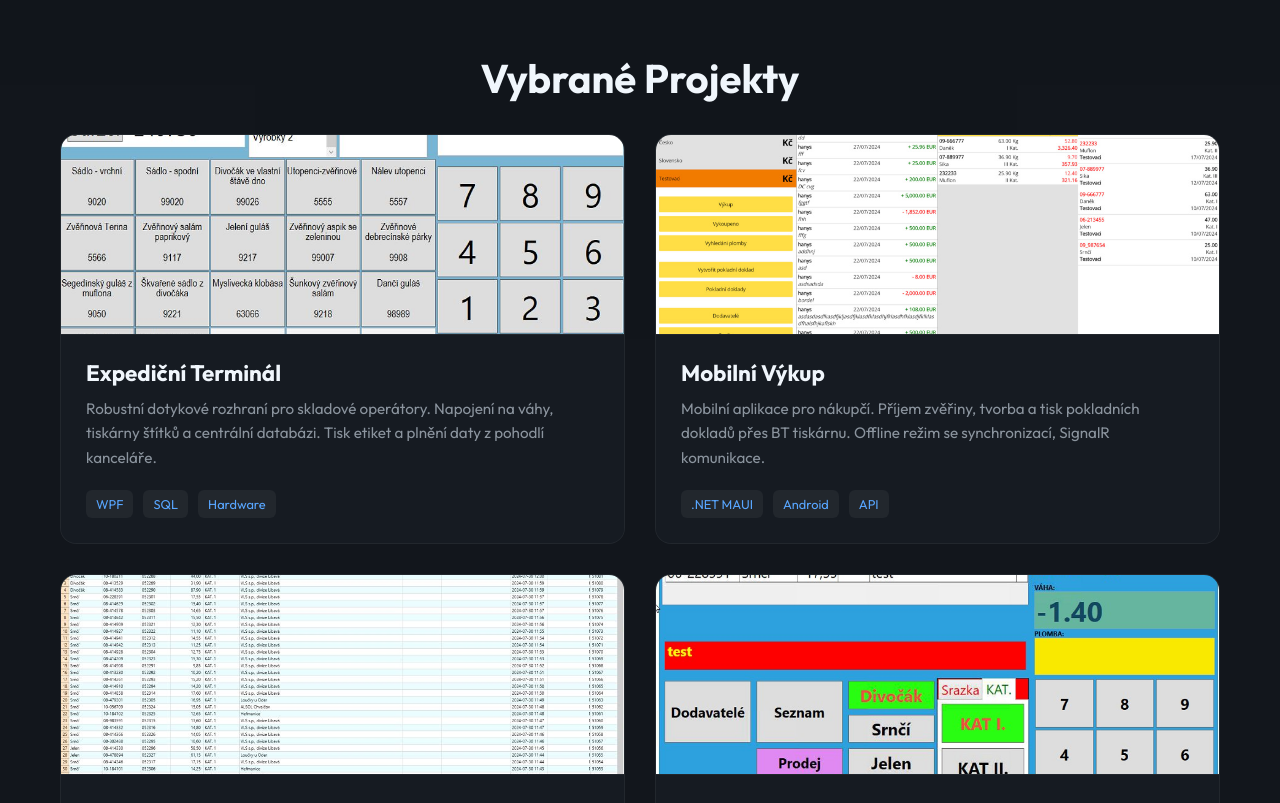
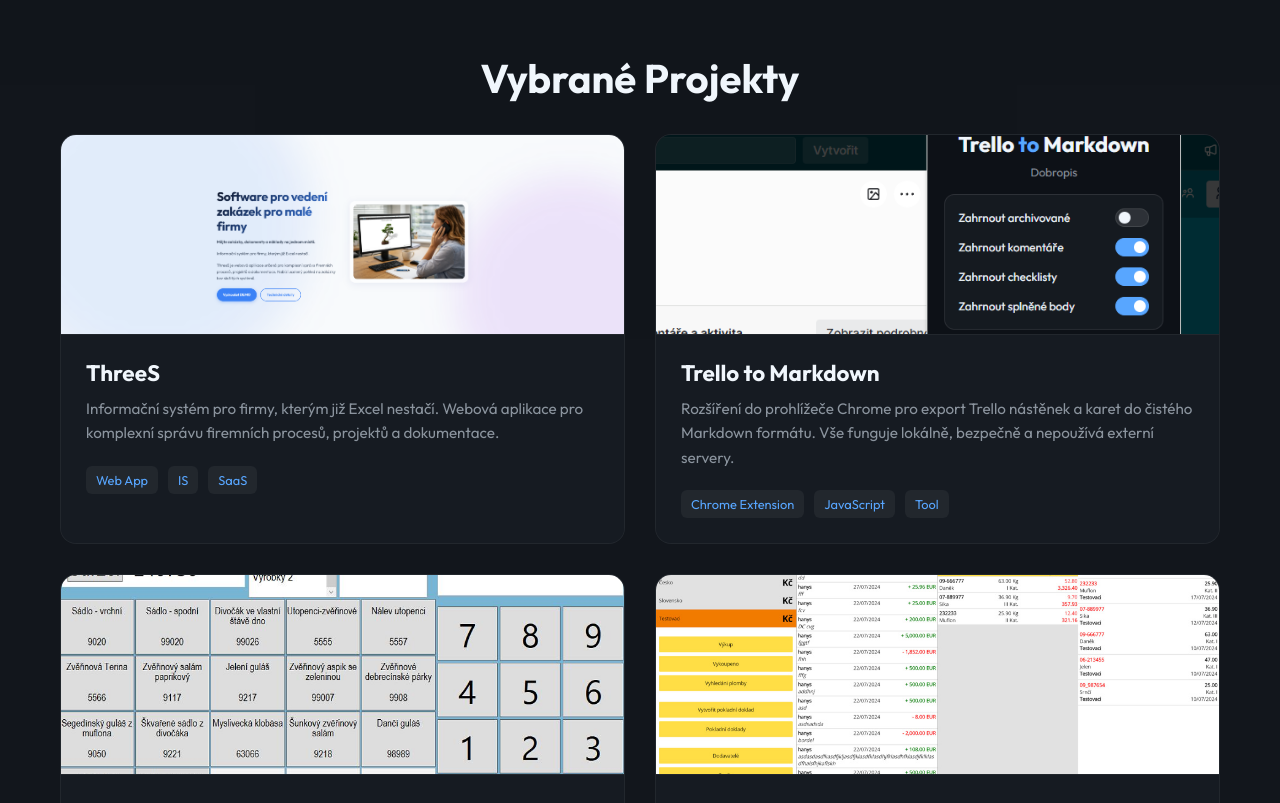
Before and after one commit to hanyscz/LuRa.Website, a plain HTML site: page index.html in a window 1280 px wide. Shown: the part 1440-2243 px from the top of the page. Drawn offline with Linux system fonts and the light colour scheme.

Commit message:
feat: Add ThreeS and Trello to Markdown projects with their images to the portfolio section.

```diff
--- a/index.html
+++ b/index.html
@@ -111,6 +111,40 @@
             <div class="container">
                 <h2 class="section-title">Vybrané Projekty</h2>
                 <div class="portfolio-grid">
+                    <!-- ThreeS -->
+                    <article class="project-card">
+                        <div class="project-image">
+                            <a href="https://threescz.github.io/Web/" target="_blank">
+                                <img src="images/projects/threes_screen.png" alt="ThreeS" loading="lazy">
+                            </a>
+                        </div>
+                        <div class="project-content">
+                            <h3>ThreeS</h3>
+                            <p>Informační systém pro firmy, kterým již Excel nestačí. Webová aplikace pro komplexní správu firemních procesů, projektů a dokumentace.</p>
+                            <div class="tags">
+                                <span>Web App</span>
+                                <span>IS</span>
+                                <span>SaaS</span>
+                            </div>
+                        </div>
+                    </article>
+                    <!-- Trello to Markdown -->
+                    <article class="project-card">
+                        <div class="project-image">
+                            <a href="https://github.com/hanyscz/TrelloToMarkdown" target="_blank">
+                                <img src="images/projects/trellotomd.png" alt="Trello to Markdown Exporter" loading="lazy">
+                            </a>
+                        </div>
+                        <div class="project-content">
+                            <h3>Trello to Markdown</h3>
+                            <p>Rozšíření do prohlížeče Chrome pro export Trello nástěnek a karet do čistého Markdown formátu. Vše funguje lokálně, bezpečně a nepoužívá externí servery.</p>
+                            <div class="tags">
+                                <span>Chrome Extension</span>
+                                <span>JavaScript</span>
+                                <span>Tool</span>
+                            </div>
+                        </div>
+                    </article>
                     <!-- Project 1 -->
                     <article class="project-card">
                         <div class="project-image">
```
Also changed, not shown: images/projects/threes_screen.png (added), images/projects/trellotomd.png (added).
